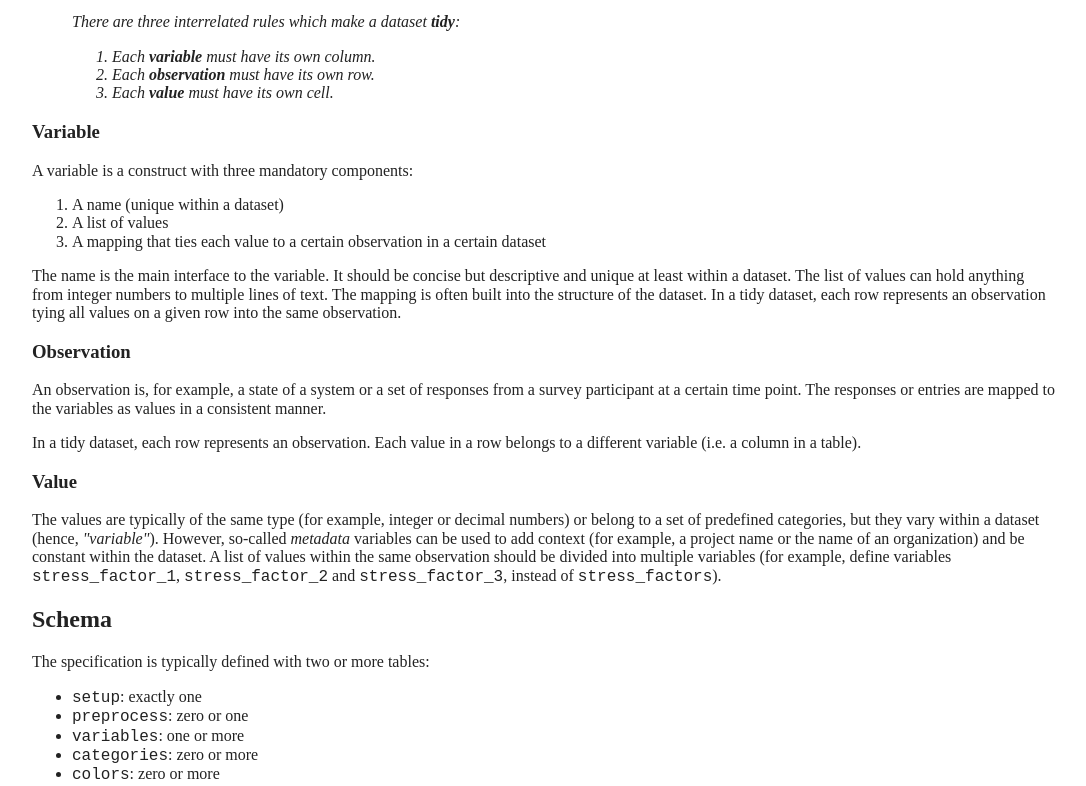
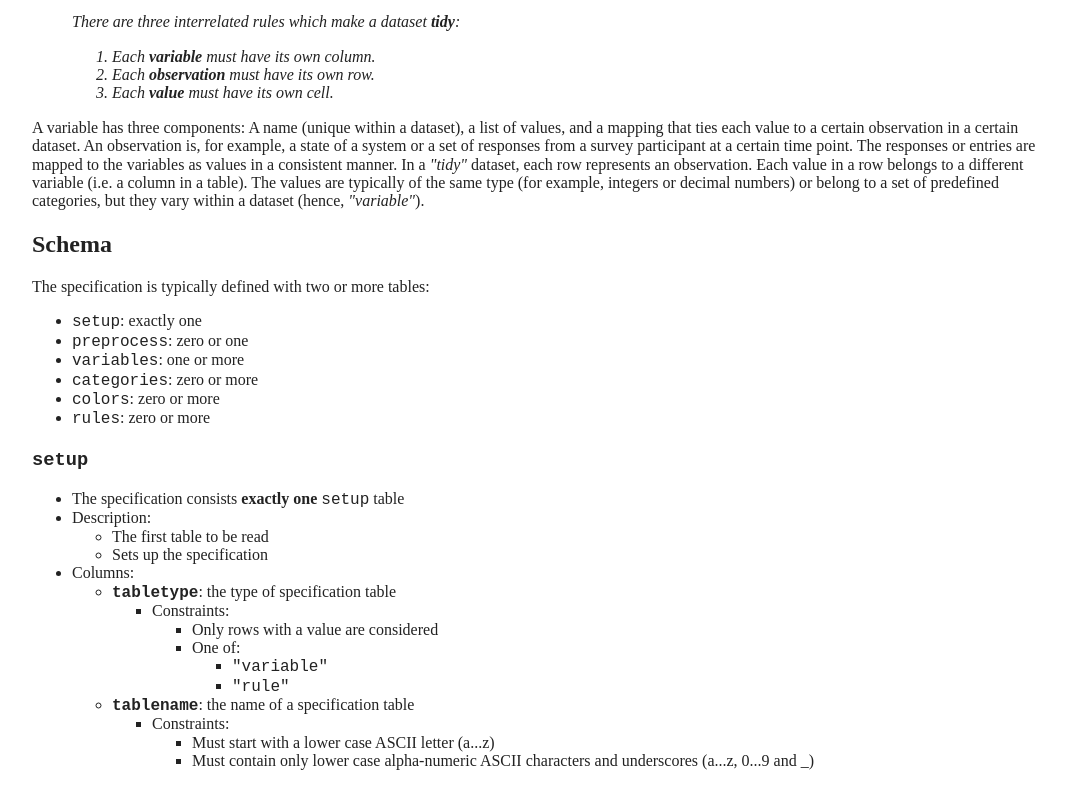
Before and after one commit to teppov/stadasweb, a website built with Parcel: page index.html in a window 1280 px wide. Shown: the part 437-1223 px from the top of the page, without its empty margins (96-1182 px from the left). Built offline with nearby package versions, Linux system fonts and the light colour scheme.

Commit message:
Condense text

```diff
--- a/index.html
+++ b/index.html
@@ -91,40 +91,14 @@
     </ol>
   </blockquote>
 
-  <h3>Variable</h3>
-
-  <p>A variable is a construct with three mandatory components:</p>
-
-  <ol>
-    <li>A name (unique within a dataset)</li>
-    <li>A list of values</li>
-    <li>A mapping that ties each value to a certain observation in a certain dataset</li>
-  </ol>
-
-  <p>The name is the main interface to the variable. It should be concise but descriptive and
-    unique at least within a dataset. The list of values can hold anything from integer numbers
-    to multiple lines of text. The mapping is often built into the structure of the dataset.
-    In a tidy dataset, each row represents an observation tying all values on a given row
-    into the same observation.</p>
-
-  <h3>Observation</h3>
-
-  <p>An observation is, for example, a state of a system or a set of responses from a survey participant
+  <p>A variable has three components: A name (unique within a dataset), a list of values,
+    and a mapping that ties each value to a certain observation in a certain dataset.
+    An observation is, for example, a state of a system or a set of responses from a survey participant
     at a certain time point. The responses or entries are mapped to the variables as values in a
-    consistent manner.</p>
-
-  <p>In a tidy dataset, each row represents an observation. Each value in a row belongs to a
-    different variable (i.e. a column in a table).</p>
-
-  <h3>Value</h3>
-
-  <p>The values are typically of the same type (for example, integer or decimal numbers) or belong
-    to a set of predefined categories, but they vary within a dataset (hence, <em>"variable"</em>).
-    However, so-called <em>metadata</em> variables can be used to add context (for example,
-    a project name or the name of an organization) and be constant within the dataset.
-    A list of values within the same observation should be divided into multiple variables
-    (for example, define variables <code>stress_factor_1</code>, <code>stress_factor_2</code> and
-    <code>stress_factor_3</code>, instead of <code>stress_factors</code>).</p>
+    consistent manner. In a <em>"tidy"</em> dataset, each row represents an observation.
+    Each value in a row belongs to a different variable (i.e. a column in a table).
+    The values are typically of the same type (for example, integers or decimal numbers)
+    or belong to a set of predefined categories, but they vary within a dataset (hence, <em>"variable"</em>).
 
 
   <h2 id="heading-schema">Schema</h2>
```
